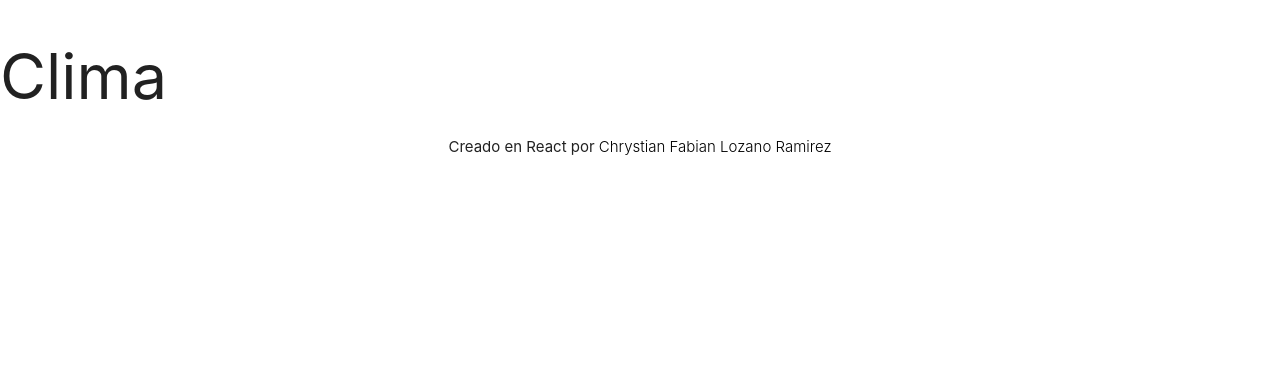
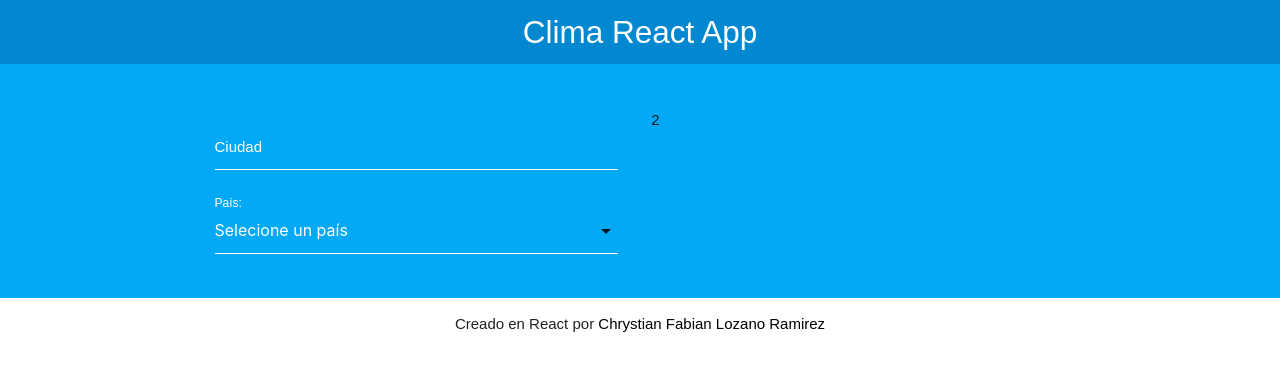
Before and after one commit to ChrystianLozano/Clima-React, a React (Create React App) app: page / in a window 1280 px wide. Shown: the top 370 px of the page. Built offline with nearby package versions, Linux system fonts and the light colour scheme.

Commit message:
componente Formulario

```diff
--- a/public/index.html
+++ b/public/index.html
@@ -23,7 +23,7 @@
       work correctly both with client-side routing and a non-root public URL.
       Learn how to configure a non-root public URL by running `npm run build`.
     -->
-    <title>React App</title>
+    <title>Clima React</title>
 
     <link rel="stylesheet" href="https://cdnjs.cloudflare.com/ajax/libs/materialize/1.0.0/css/materialize.min.css">
 
--- a/src/App.js
+++ b/src/App.js
@@ -1,9 +1,22 @@
-import React from 'react';
-import './App.css';
+import React, {Fragment} from 'react';
+import Header from "./components/Header";
+import Formulario from "./components/Formulario";
 
 function App() {
   return (
-    <h1>Clima</h1>
+    <Fragment>
+      <Header titulo="Clima React App" />
+      <div className="contenedor-form">
+        <div className="container">
+          <div className="row">
+            <div className="col m6 s12">
+              <Formulario />
+            </div>
+            <div className="col m6 s12">2</div>
+          </div>
+        </div>
+      </div>
+    </Fragment>
   );
 }
 
--- /dev/null
+++ b/src/components/Formulario.js
@@ -0,0 +1,27 @@
+import React from 'react';
+const Formulario = () => {
+    return (
+      <form>
+        <div className="input-field col s12">
+          <input type="text" name="ciudad" id="ciudad" />
+          <label htmlFor="ciudad">Ciudad</label>
+        </div>
+
+        <div className="input-field col s12">
+          <select name="pais" id="pais">
+            <option value="">Selecione un país</option>
+            <option value="US">Estados Unidos</option>
+            <option value="MX">México</option>
+            <option value="AR">Argentina</option>
+            <option value="CO">Colombia</option>
+            <option value="CR">Costa Rica</option>
+            <option value="ES">España</option>
+            <option value="PE">Perú</option>
+          </select>
+          <label htmlFor="pais">País: </label>
+        </div>
+      </form>
+    );
+}
+
+export default Formulario;
--- /dev/null
+++ b/src/components/Header.js
@@ -0,0 +1,12 @@
+import React from 'react';
+const Header = ({titulo}) => {
+    return (
+        <nav>
+            <div className="nav-wrapper light-blue darken-2">
+                <a href="#!" className="brand-logo">{titulo}</a>
+            </div>
+        </nav>
+    );
+}
+
+export default Header;
--- a/src/index.css
+++ b/src/index.css
@@ -1,13 +1,79 @@
 body {
   margin: 0;
-  font-family: -apple-system, BlinkMacSystemFont, 'Segoe UI', 'Roboto', 'Oxygen',
-    'Ubuntu', 'Cantarell', 'Fira Sans', 'Droid Sans', 'Helvetica Neue',
-    sans-serif;
-  -webkit-font-smoothing: antialiased;
-  -moz-osx-font-smoothing: grayscale;
+  padding: 0;
+  font-family: sans-serif;
+}
+nav .brand-logo {
+  display: block;
+  text-align: center;
+  position: relative;
+}
+.input-field label {
+  color: white;
 }
 
-code {
-  font-family: source-code-pro, Menlo, Monaco, Consolas, 'Courier New',
-    monospace;
+.input-field input[type=text]:focus + label {
+  color: white;
 }
+
+.input-field input[type=text]:focus {
+  border-bottom: 1px solid white;
+  box-shadow: 0 1px 0 0 #000;
+}
+
+input[type=text]:not(.browser-default) {
+  border-bottom: 1px solid white;
+  color: white;
+}
+input[type=text]:not(.browser-default):focus:not([readonly]) {
+  border-bottom: 1px solid white;
+  -webkit-box-shadow: 0 1px 0 0 white;
+  box-shadow: 0 1px 0 0 white;
+}
+input[type=text]:not(.browser-default):focus:not([readonly]) + label {
+  color: white;
+}
+
+.contenedor-form {
+  padding: 3rem 0 1px 0;
+  background-color: #03a9f4;
+}
+.mensaje {
+  text-align: center;
+  font-size: 2rem;
+}
+.buscador i {
+  width: 100%;
+}
+.error {
+  padding: 1rem!important;
+  color:white;
+  margin-top: 3rem;
+  text-align: center;
+  text-emphasis: left;
+}
+.card-panel h2 {
+  font-size: 1.6rem;
+  text-align: center;
+}
+.card-panel p {
+  text-align: center;
+  font-size: 1.4rem;
+}
+.temperatura {
+  font-size: 4rem!important
+}
+.temperatura span {
+  font-size: 2rem!important;
+  vertical-align: super;
+}
+
+.btn-block {
+  display: block!important;
+}
+
+.error {
+  padding: 1rem!important;
+  text-align: center!important;
+  color: #FFF!important;
+}
```
Also changed, not shown: public/logo192.png (added), public/logo512.png (added).
